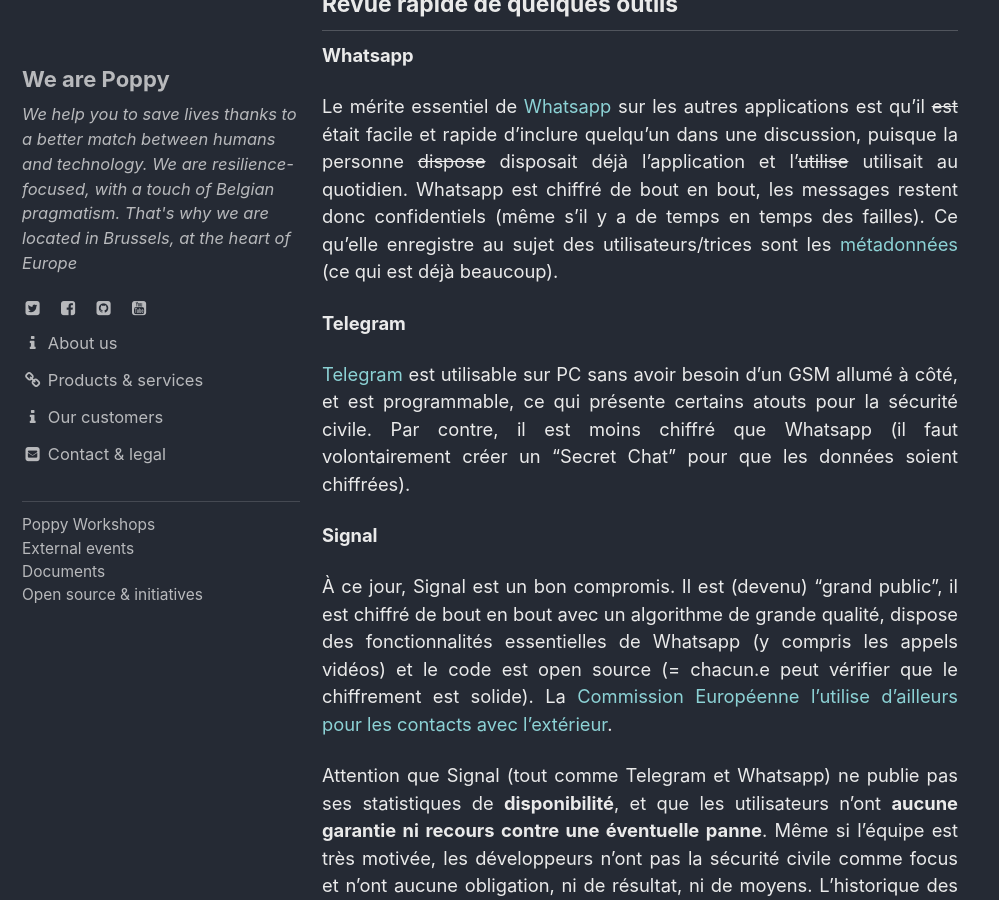
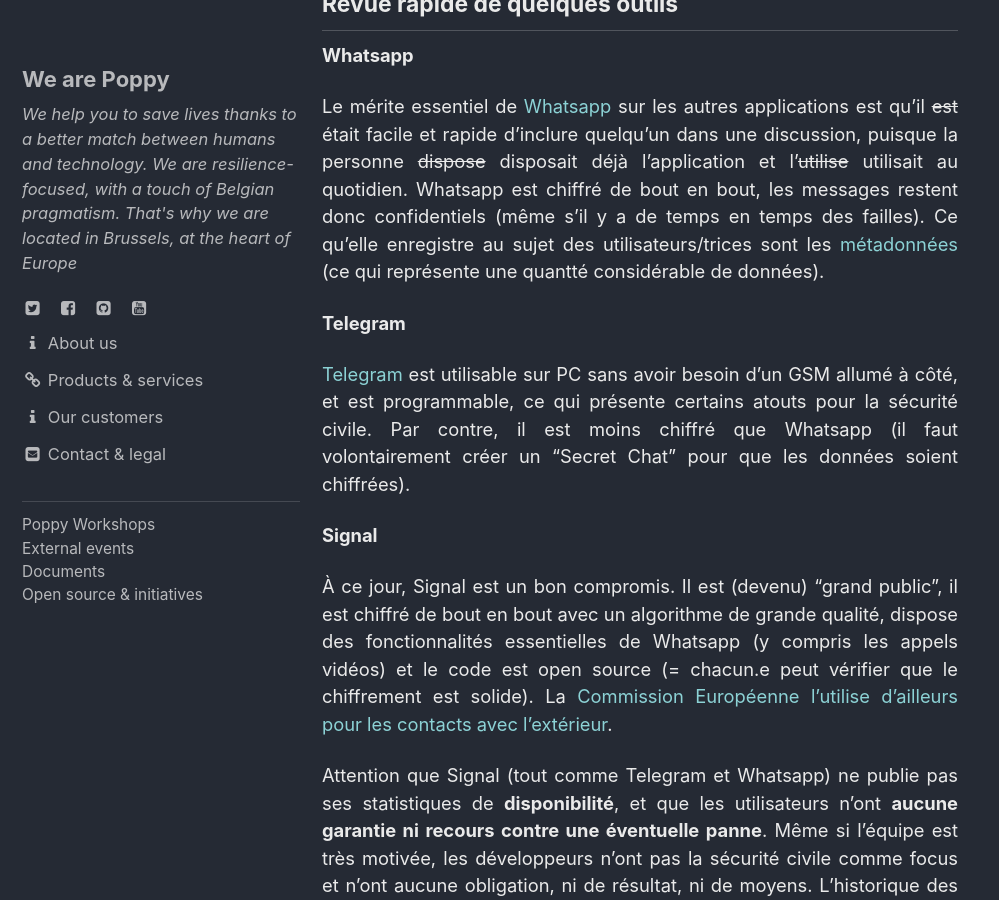
Before and after one commit to ccloquet/ccloquet.github.io, a Jekyll site: the page built from _posts/2021-01-12-signal_pour_la_securite_civile.md, in a window 1280 px wide and 900 px high, scrolled down 1477 px. Shown: the whole window, without its empty margins (0-999 px from the left). Built offline with Jekyll 4.4.1, drawn with Linux system fonts in a browser that asks for light colours; cached includes are drawn as plain includes.

Commit message:
Update 2021-01-12-signal_pour_la_securite_civile.md

```diff
--- a/_posts/2021-01-12-signal_pour_la_securite_civile.md
+++ b/_posts/2021-01-12-signal_pour_la_securite_civile.md
@@ -28,7 +28,7 @@ Revue rapide de quelques outils
 -
 **Whatsapp**
 
-Le mérite essentiel de [Whatsapp](https://www.whatsapp.com) sur les autres applications est qu'il ~~est~~ était facile et rapide d'inclure quelqu'un dans une discussion, puisque la personne ~~dispose~~ disposait déjà l'application et l'~~utilise~~ utilisait au quotidien. Whatsapp est chiffré de bout en bout, les messages restent donc confidentiels (même s'il y a de temps en temps des failles). Ce qu'elle enregistre au sujet des utilisateurs/trices sont les [métadonnées](https://www.numerama.com/politique/161153-whatsapp-cache-le-contenu-mais-garde-toujours-les-metadonnees-du-contenant.html) (ce qui est déjà beaucoup).
+Le mérite essentiel de [Whatsapp](https://www.whatsapp.com) sur les autres applications est qu'il ~~est~~ était facile et rapide d'inclure quelqu'un dans une discussion, puisque la personne ~~dispose~~ disposait déjà l'application et l'~~utilise~~ utilisait au quotidien. Whatsapp est chiffré de bout en bout, les messages restent donc confidentiels (même s'il y a de temps en temps des failles). Ce qu'elle enregistre au sujet des utilisateurs/trices sont les [métadonnées](https://www.numerama.com/politique/161153-whatsapp-cache-le-contenu-mais-garde-toujours-les-metadonnees-du-contenant.html) (ce qui représente une quantté considérable de données).
 
 **Telegram**
 
```
